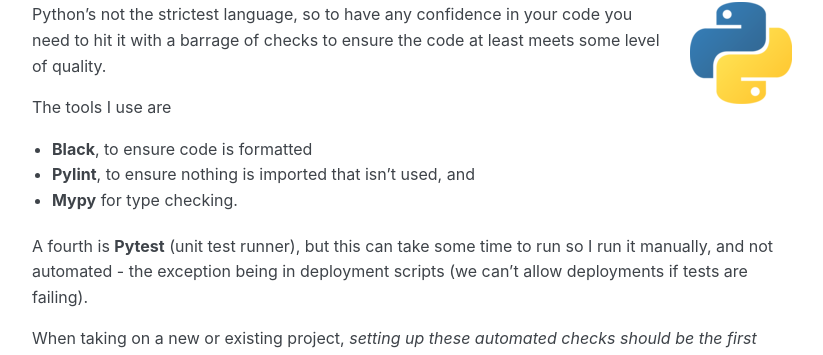
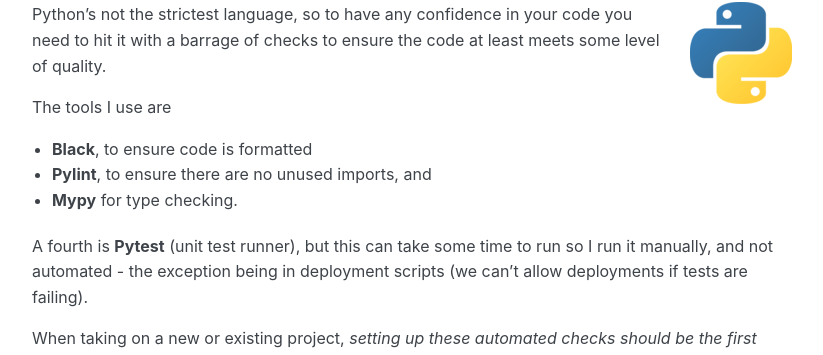
Before and after one commit to explodinglabs/explodinglabs.github.io, a Jekyll site: the page built from _posts/python/2021-07-01-checks.markdown, in a window 1280 px wide and 900 px high. Shown: the part 146-501 px from the top of the window, without its empty margins (228-1051 px from the left). Built offline with Jekyll 4.4.1, drawn with Linux system fonts in a browser that asks for light colours; some web fonts are replaced.

Commit message:
Update 2021-07-01-checks.markdown

```diff
--- a/_posts/python/2021-07-01-checks.markdown
+++ b/_posts/python/2021-07-01-checks.markdown
@@ -20,7 +20,7 @@
 
 The tools I use are
 - **Black**, to ensure code is formatted
-- **Pylint**, to ensure nothing is imported that isn't used, and
+- **Pylint**, to ensure there are no unused imports, and
 - **Mypy** for type checking.
 
 A fourth is **Pytest** (unit test runner), but this can take some time to run
```
